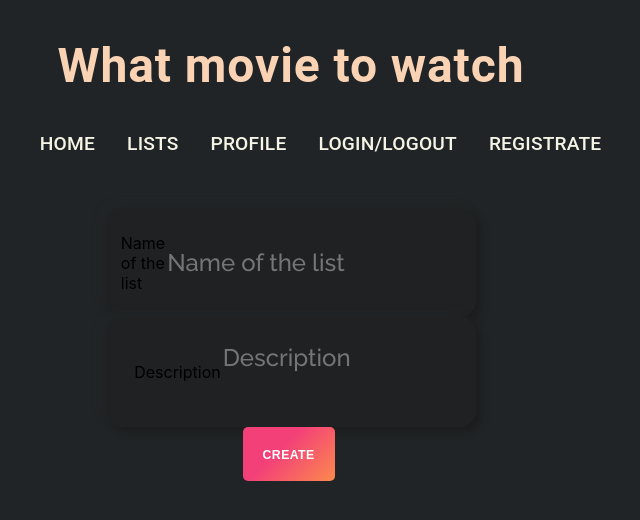
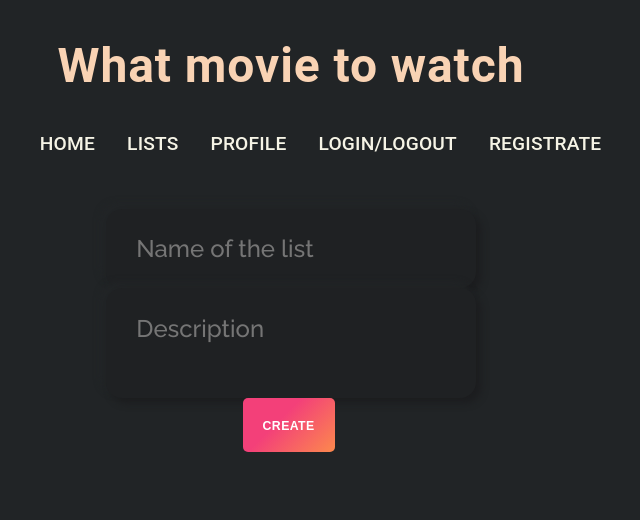
Before and after one commit to WesterAl/What_Movie_to_Watch_react, a React (Create React App) app: page /createlist in a window 1280 px wide. Shown: the top 520 px of the page, without its empty margins (349-989 px from the left). Built offline with nearby package versions, Linux system fonts and the light colour scheme.

Commit message:
added hidden label text for input fields, accessibility thing

```diff
--- a/src/commonComponents/SearchMovie.jsx
+++ b/src/commonComponents/SearchMovie.jsx
@@ -11,7 +11,7 @@ function SearchMovie() {
         <>
         <div className="app">
             <div className="search">
-                <label for="input" class="visuallyhidden">Search for a movie</label>
+                <label for="input" class="visuallyhidden" >Search for a movie</label>
                 <input
                 id="input"
                 type='text'
--- a/src/createListPage/CreateListForm.jsx
+++ b/src/createListPage/CreateListForm.jsx
@@ -6,9 +6,8 @@ function CreateListForm() {
     const[listName, setListName]=useState([])
     const[description, setDescription]=useState([])
 
-    //-----This part should be moved to CreateList page------------_-
+
 const createList = (listName, description) => {
-    //function addToWatchlist(movieId){
         console.log(listName)
         console.log(description)
         const language = "en"
@@ -17,8 +16,7 @@ const createList = (listName, description) => {
             "description": description,
             "language": language
         }
-        //POST movie to databse watchlist
-        // https://api.themoviedb.org/3/list?api_key=<<api_key>>
+        //POST movie to database watchlist
         if(listName != '' && description != ''){
             fetch('https://api.themoviedb.org/3/list?api_key=18c103f8d64a085829984a62f7664c81&session_id=239f82b6d7a2477944763397767e5e6aa6f886b2',
             {
@@ -36,12 +34,12 @@ const createList = (listName, description) => {
             alert("You have to put the name and the description first!")
         }
         }
-        //------------------------------------
-    return (
+
+        return (
         <>
         <div className='app'>
             <div className='listName'>
-            <label for="input" className='visuallyHidden'>Name of the list</label>
+            <label for="input" class="visuallyhidden" >Name of the list</label>
                 <input
                 id='input'
                 placeholder='Name of the list'
@@ -50,7 +48,7 @@ const createList = (listName, description) => {
                 />
             </div>
             <div className='listName'>
-            <label for="textarea" className='visuallyHidden'>Description</label>
+            <label for="textarea" class="visuallyhidden" >Description</label>
                 <textarea
                 id='textarea'
                 placeholder='Description'
--- a/src/homePage/IndividualMovieCards.jsx
+++ b/src/homePage/IndividualMovieCards.jsx
@@ -3,8 +3,7 @@ import { Link } from 'react-router-dom'
 
 const IndividualMovieCards = ({ movie: { id, release_date, poster_path, title } }) => {
     const Poster_URL_constant = 'http://image.tmdb.org/t/p/w500/'
-    //console.log('Text')
-    //console.log(title)
+
   return (
     <Link to="/searchresults/moviedetails" state={{ movieId: id }}>
         <div className="movie" key={id}>
```
